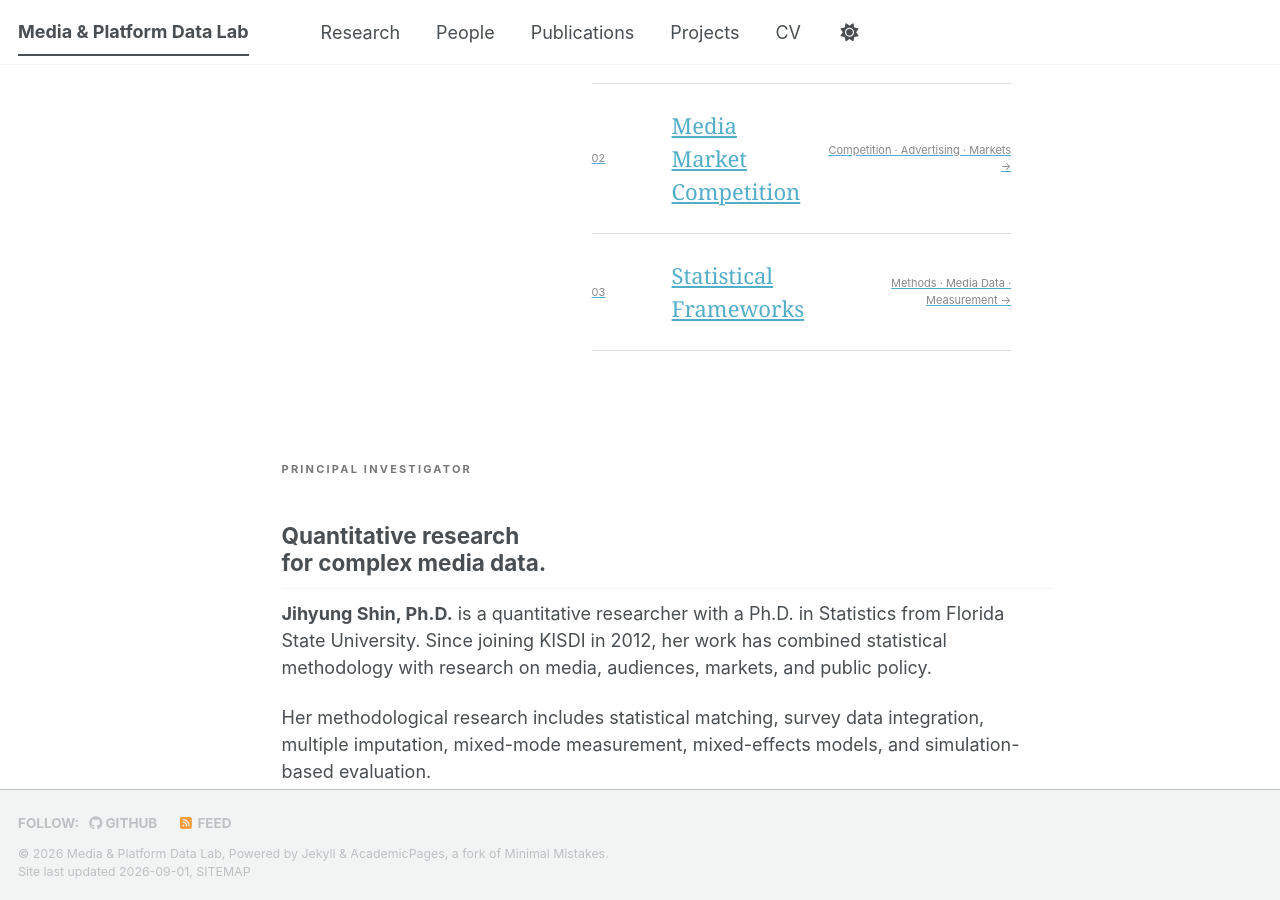
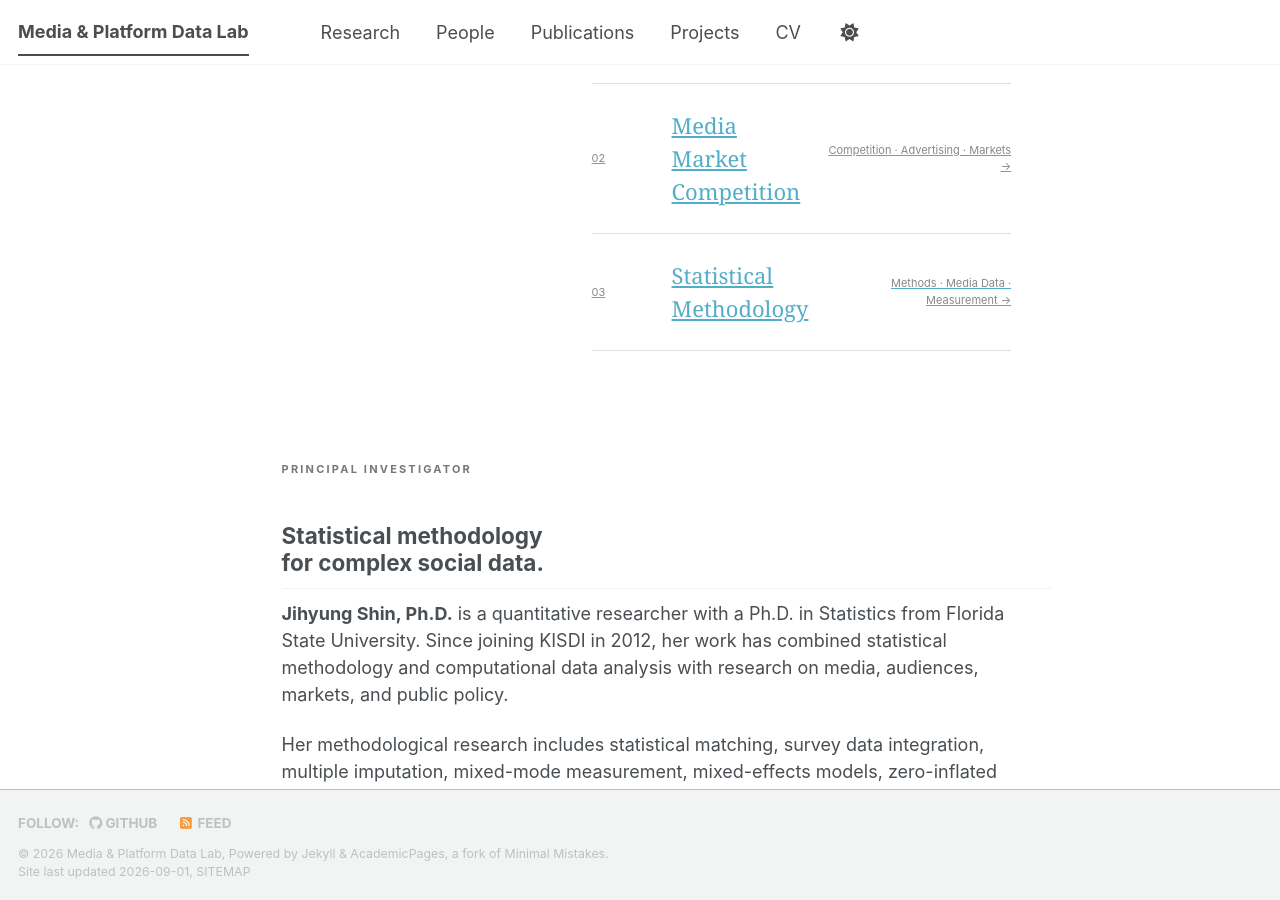
Before and after one commit to jshin4420/lab, a Jekyll site: the page built from _pages/about.md, in a window 1280 px wide and 900 px high, scrolled down 3333 px. Built offline with Jekyll 4.4.1, drawn with Linux system fonts in a browser that asks for light colours; a style sheet for code colours, icons or effects is not loaded; some of the changed text lies outside the part shown.

Commit message:
Refine homepage research identity for quantitative science profile

```diff
--- a/_pages/about.md
+++ b/_pages/about.md
@@ -8,7 +8,7 @@ layout: single
 <div class="lab-hero">
   <div class="lab-kicker">MEDIA & PLATFORM DATA LAB</div>
   <h1>How do media platforms<br>reshape <em>audiences</em> and markets?</h1>
-  <p class="lab-lead">We study changing patterns of media use, cross-platform substitution, audience fragmentation, and the quantitative methods needed to understand an increasingly complex media environment.</p>
+  <p class="lab-lead">We study changing patterns of media use, cross-platform substitution, audience fragmentation, and the statistical methods needed to understand complex social science data.</p>
   <div class="lab-actions">
     <a class="lab-button lab-button-dark" href="{{ '/research/' | relative_url }}">Explore our research</a>
     <a class="lab-button" href="{{ '/publications/' | relative_url }}">Publications →</a>
@@ -19,14 +19,14 @@ layout: single
   <div><span>01</span><strong>AUDIENCE</strong><p>Fragmentation</p></div>
   <div><span>02</span><strong>PLATFORM</strong><p>Substitution &amp; Supplementation</p></div>
   <div><span>03</span><strong>MARKET</strong><p>Competition &amp; Advertising</p></div>
-  <div><span>04</span><strong>METHOD</strong><p>Statistical Frameworks</p></div>
+  <div><span>04</span><strong>METHOD</strong><p>Statistical Methodology</p></div>
 </div>
 
 <section class="lab-section lab-question">
   <div class="lab-section-label">RESEARCH</div>
   <div>
     <h2>Four questions guide<br>our research.</h2>
-    <p>Our work connects audience behavior, platform dynamics, media markets, and quantitative methodology.</p>
+    <p>Our work connects audience behavior, platform dynamics, media markets, and statistical methodology.</p>
   </div>
 </section>
 
@@ -34,7 +34,7 @@ layout: single
   <article><span>01</span><h3>Audience<br>Fragmentation</h3><p>How are audiences distributed across television, OTT, YouTube, and emerging platforms?</p></article>
   <article><span>02</span><h3>Cross-platform<br>Substitution</h3><p>When audiences move between platforms, are they substituting one medium for another—or adding new forms of media use?</p></article>
   <article><span>03</span><h3>Media Market<br>Competition</h3><p>How do changing audience behaviors reshape competition among broadcasters, platforms, and advertising markets?</p></article>
-  <article><span>04</span><h3>Statistical<br>Methodology</h3><p>How can new quantitative frameworks capture substitution, overlap, and platform dynamics?</p></article>
+  <article><span>04</span><h3>Statistical<br>Methodology</h3><p>How can statistical frameworks capture substitution, overlap, measurement differences, and platform dynamics?</p></article>
 </div>
 
 <section class="lab-statement">
@@ -48,7 +48,7 @@ layout: single
     <div class="lab-project-list">
       <a href="{{ '/research/' | relative_url }}"><span>01</span><strong>Cross-platform Media Use</strong><small>Audience · Platforms · Substitution →</small></a>
       <a href="{{ '/projects/' | relative_url }}"><span>02</span><strong>Media Market Competition</strong><small>Competition · Advertising · Markets →</small></a>
-      <a href="{{ '/research/' | relative_url }}"><span>03</span><strong>Statistical Frameworks</strong><small>Methods · Media Data · Measurement →</small></a>
+      <a href="{{ '/research/' | relative_url }}"><span>03</span><strong>Statistical Methodology</strong><small>Methods · Media Data · Measurement →</small></a>
     </div>
   </div>
 </section>
@@ -56,9 +56,9 @@ layout: single
 <section class="lab-profile">
   <div class="lab-section-label">PRINCIPAL INVESTIGATOR</div>
   <div>
-    <h2>Quantitative research<br>for complex media data.</h2>
-    <p><strong>Jihyung Shin, Ph.D.</strong> is a quantitative researcher with a Ph.D. in Statistics from Florida State University. Since joining KISDI in 2012, her work has combined statistical methodology with research on media, audiences, markets, and public policy.</p>
-    <p>Her methodological research includes statistical matching, survey data integration, multiple imputation, mixed-mode measurement, mixed-effects models, and simulation-based evaluation.</p>
+    <h2>Statistical methodology<br>for complex social data.</h2>
+    <p><strong>Jihyung Shin, Ph.D.</strong> is a quantitative researcher with a Ph.D. in Statistics from Florida State University. Since joining KISDI in 2012, her work has combined statistical methodology and computational data analysis with research on media, audiences, markets, and public policy.</p>
+    <p>Her methodological research includes statistical matching, survey data integration, multiple imputation, mixed-mode measurement, mixed-effects models, zero-inflated models, correlated random effects, and simulation-based evaluation.</p>
     <a class="lab-text-link" href="{{ '/cv/' | relative_url }}">View full CV →</a>
   </div>
 </section>
```
